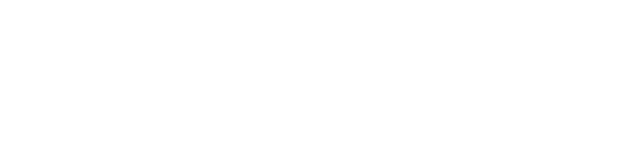
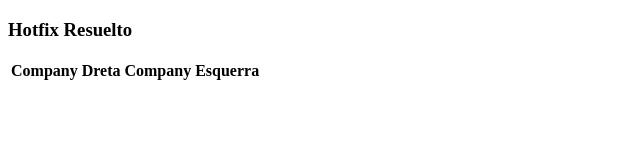
Before and after one commit to ferrarichi/examen_git_JuanjoBartual, a plain HTML site: page index.html in a window 1280 px wide. Shown: the whole page, without its empty margins (0-640 px from the left). Drawn offline with Linux system fonts and the light colour scheme.

Commit message:
v1.0+hotfix

```diff
--- a/index.html
+++ b/index.html
@@ -6,5 +6,13 @@
   </head>
   <body>
 
+    <table class="daw">
+      <tr>
+        <th> Company Dreta</th>
+        <th> Company Esquerra</th>
+
+      </tr>
+
+      <h3> Hotfix Resuelto</h3>
   </body>
 </html>
```
